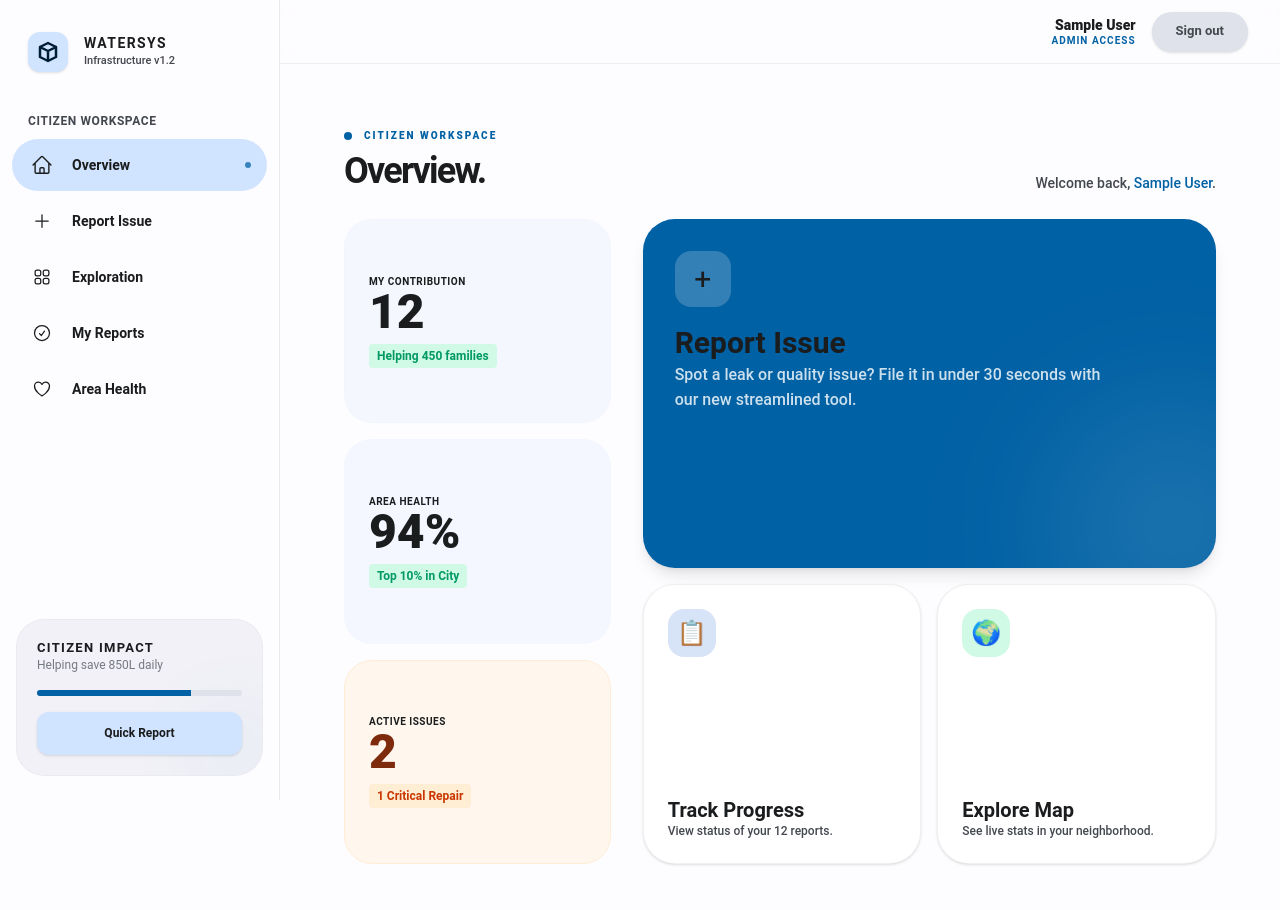
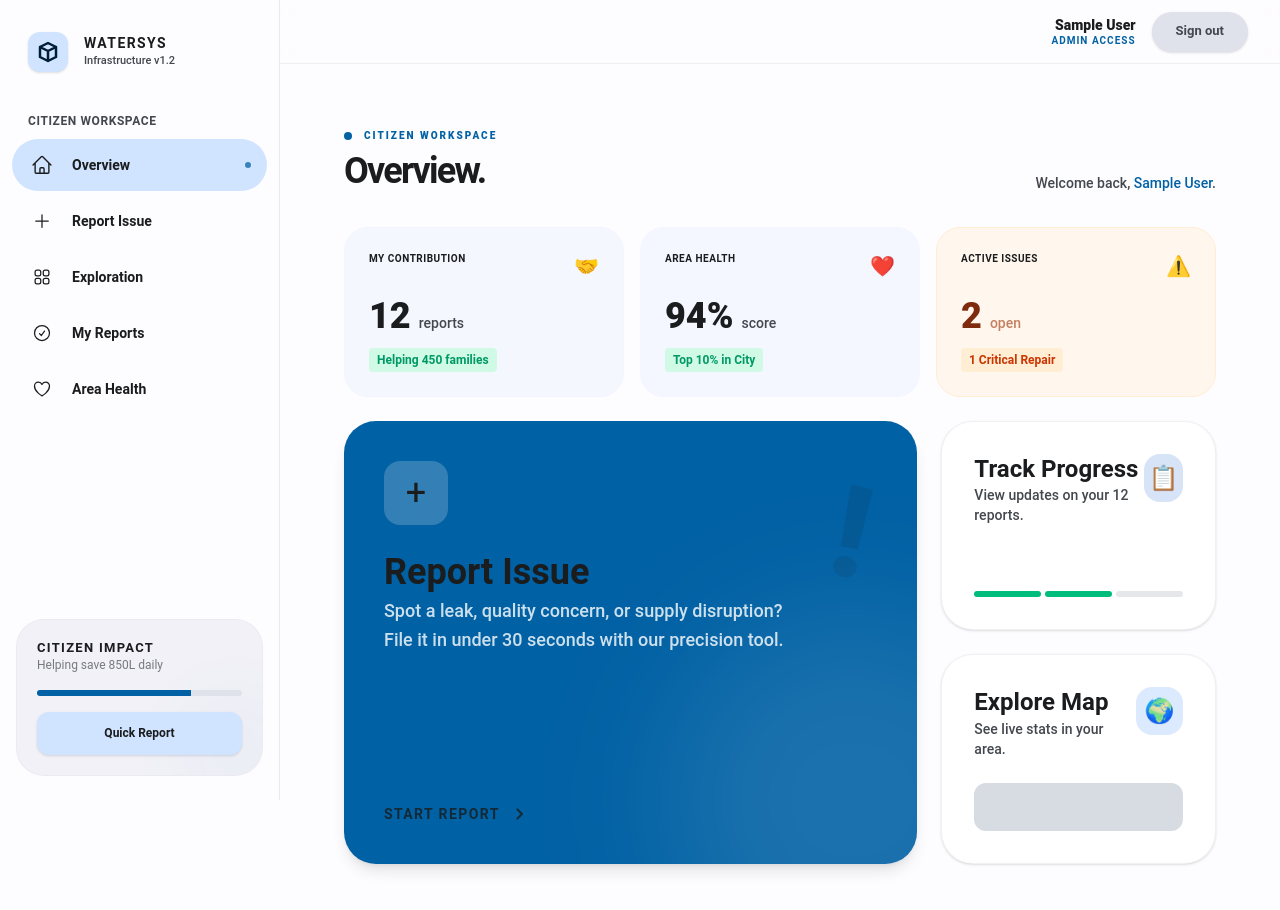
Before and after one commit to Namalekanayaka/Water-Reporting-system, a React (Vite) app in the folder water-reporting-frontend/: page / in a window 1280 px wide. Shown: the top 910 px of the page. Built offline with nearby package versions, Linux system fonts and the light colour scheme; sample sign-in values are in the browser's storage; grey boxes are pictures that could not be loaded.

Commit message:
feat: Add citizen home page with dynamic content for authenticated and unauthenticated users.

```diff
--- a/water-reporting-frontend/src/pages/citizen/Home.jsx
+++ b/water-reporting-frontend/src/pages/citizen/Home.jsx
@@ -7,9 +7,9 @@ const Home = () => {
 
   if (isAuthenticated) {
     return (
-      <div className="w-full bg-md-surface p-4 md:p-6 lg:p-8 h-screen overflow-hidden flex flex-col">
+      <div className="w-full bg-md-surface p-4 md:p-6 lg:p-8 min-h-screen flex flex-col">
         {/* Header - Compact */}
-        <div className="shrink-0 mb-6 flex items-end justify-between">
+        <div className="shrink-0 mb-8 flex items-end justify-between">
           <div>
             <div className="flex items-center gap-3 mb-1">
               <span className="w-2 h-2 rounded-full bg-md-primary"></span>
@@ -22,60 +22,102 @@ const Home = () => {
           </p>
         </div>
 
-        {/* Dashboard Grid - Full Height */}
-        <div className="flex-1 min-h-0 grid grid-cols-1 lg:grid-cols-12 gap-6">
+        {/* Top Row: Statistics */}
+        <div className="grid grid-cols-1 md:grid-cols-3 gap-4 mb-6">
+          <div className="bg-md-secondary-container/20 p-6 rounded-[24px] border border-md-secondary-container/10 flex flex-col justify-center transition-all hover:bg-md-secondary-container/30">
+            <div className="flex justify-between items-start mb-4">
+              <h3 className="text-md-on-surface-variant font-bold uppercase tracking-wider text-[10px]">My Contribution</h3>
+              <span className="text-xl">🤝</span>
+            </div>
+            <div className="flex items-baseline gap-2">
+              <p className="text-4xl font-black text-md-on-surface">12</p>
+              <span className="text-sm font-medium text-md-on-surface-variant">reports</span>
+            </div>
+            <p className="text-xs font-bold text-emerald-600 bg-emerald-100 px-2 py-1 rounded w-fit mt-3">Helping 450 families</p>
+          </div>
 
-          {/* Left Column: Stats (4 Cols) */}
-          <div className="lg:col-span-4 flex flex-col gap-4 h-full overflow-y-auto pr-2 custom-scrollbar">
-            <div className="bg-md-secondary-container/20 p-6 rounded-[28px] border border-md-secondary-container/10 flex-1 flex flex-col justify-center">
-              <h3 className="text-md-on-surface-variant font-bold uppercase tracking-wider text-[10px] mb-2">My Contribution</h3>
-              <p className="text-5xl font-black text-md-on-surface mb-2">12</p>
-              <p className="text-xs font-bold text-emerald-600 bg-emerald-100 px-2 py-1 rounded w-fit">Helping 450 families</p>
+          <div className="bg-md-primary-container/20 p-6 rounded-[24px] border border-md-primary-container/10 flex flex-col justify-center transition-all hover:bg-md-primary-container/30">
+            <div className="flex justify-between items-start mb-4">
+              <h3 className="text-md-on-surface-variant font-bold uppercase tracking-wider text-[10px]">Area Health</h3>
+              <span className="text-xl">❤️</span>
             </div>
-            <div className="bg-md-primary-container/20 p-6 rounded-[28px] border border-md-primary-container/10 flex-1 flex flex-col justify-center">
-              <h3 className="text-md-on-surface-variant font-bold uppercase tracking-wider text-[10px] mb-2">Area Health</h3>
-              <p className="text-5xl font-black text-md-on-surface mb-2">94%</p>
-              <p className="text-xs font-bold text-emerald-600 bg-emerald-100 px-2 py-1 rounded w-fit">Top 10% in City</p>
+            <div className="flex items-baseline gap-2">
+              <p className="text-4xl font-black text-md-on-surface">94%</p>
+              <span className="text-sm font-medium text-md-on-surface-variant">score</span>
             </div>
-            <div className="bg-orange-50 p-6 rounded-[28px] border border-orange-100 flex-1 flex flex-col justify-center">
-              <h3 className="text-orange-800/70 font-bold uppercase tracking-wider text-[10px] mb-2">Active Issues</h3>
-              <p className="text-5xl font-black text-orange-900 mb-2">2</p>
-              <p className="text-xs font-bold text-orange-700 bg-orange-100 px-2 py-1 rounded w-fit">1 Critical Repair</p>
+            <p className="text-xs font-bold text-emerald-600 bg-emerald-100 px-2 py-1 rounded w-fit mt-3">Top 10% in City</p>
+          </div>
+
+          <div className="bg-orange-50 p-6 rounded-[24px] border border-orange-100 flex flex-col justify-center transition-all hover:bg-orange-100/50">
+            <div className="flex justify-between items-start mb-4">
+              <h3 className="text-orange-800/70 font-bold uppercase tracking-wider text-[10px]">Active Issues</h3>
+              <span className="text-xl">⚠️</span>
+            </div>
+            <div className="flex items-baseline gap-2">
+              <p className="text-4xl font-black text-orange-900">2</p>
+              <span className="text-sm font-medium text-orange-800/60">open</span>
+            </div>
+            <p className="text-xs font-bold text-orange-700 bg-orange-100 px-2 py-1 rounded w-fit mt-3">1 Critical Repair</p>
           </div>
         </div>
 
-          {/* Right Column: Quick Actions (8 Cols) */}
-          <div className="lg:col-span-8 grid grid-cols-1 md:grid-cols-2 gap-4 h-full">
-            {/* Primary Action - Large */}
-            <Link to="/report" className="md:col-span-2 bg-md-primary text-white p-8 rounded-[32px] shadow-lg hover:shadow-xl transition-all group relative overflow-hidden flex flex-col justify-between">
-              <div className="relative z-10">
-                <div className="w-14 h-14 bg-white/20 backdrop-blur-md rounded-2xl flex items-center justify-center text-3xl mb-4 group-hover:scale-110 transition-transform">
+        {/* Main Content: Actions Grid */}
+        <div className="grid grid-cols-1 lg:grid-cols-12 gap-6 flex-1">
+          {/* Primary Action - Large Area (8 Cols) */}
+          <Link to="/report" className="lg:col-span-8 bg-md-primary text-white p-10 rounded-[32px] shadow-lg hover:shadow-xl transition-all group relative overflow-hidden flex flex-col justify-between min-h-[300px]">
+            <div className="relative z-10 max-w-lg">
+              <div className="w-16 h-16 bg-white/20 backdrop-blur-md rounded-2xl flex items-center justify-center text-4xl mb-6 group-hover:scale-110 transition-transform">
                 +
               </div>
-                <h3 className="text-3xl font-black mb-2">Report Issue</h3>
-                <p className="text-white/80 font-medium max-w-md">Spot a leak or quality issue? File it in under 30 seconds with our new streamlined tool.</p>
+              <h3 className="text-4xl font-black mb-4">Report Issue</h3>
+              <p className="text-white/80 font-medium text-lg leading-relaxed">
+                Spot a leak, quality concern, or supply disruption? <br />
+                File it in under 30 seconds with our precision tool.
+              </p>
             </div>
-              <div className="absolute right-0 bottom-0 w-64 h-64 bg-white/10 rounded-full translate-x-1/3 translate-y-1/3 blur-3xl"></div>
-            </Link>
 
-            {/* Secondary Actions */}
-            <Link to="/my-reports" className="bg-white p-6 rounded-[32px] border border-md-outline/10 shadow-sm hover:shadow-md transition-all group flex flex-col justify-between">
-              <div className="w-12 h-12 bg-md-secondary-container rounded-2xl flex items-center justify-center text-md-on-secondary-container text-2xl mb-4 group-hover:scale-110 transition-transform">
-                📋
+            <div className="relative z-10 mt-8 flex items-center gap-2 text-sm font-bold uppercase tracking-widest opacity-80 group-hover:opacity-100 transition-opacity">
+              <span>Start Report</span>
+              <svg className="w-4 h-4 group-hover:translate-x-1 transition-transform" fill="none" stroke="currentColor" viewBox="0 0 24 24"><path strokeLinecap="round" strokeLinejoin="round" strokeWidth={3} d="M14 5l7 7-7 7" /></svg>
             </div>
-              <div>
-                <h3 className="text-xl font-black text-md-on-surface mb-1">Track Progress</h3>
-                <p className="text-xs text-md-on-surface-variant font-medium">View status of your 12 reports.</p>
+
+            <div className="absolute right-0 bottom-0 w-96 h-96 bg-white/10 rounded-full translate-x-1/3 translate-y-1/3 blur-3xl"></div>
+            <div className="absolute top-0 right-0 p-12 opacity-10 text-9xl font-black rotate-12 pointer-events-none">
+              !
             </div>
           </Link>
 
-            <Link to="/area-health" className="bg-white p-6 rounded-[32px] border border-md-outline/10 shadow-sm hover:shadow-md transition-all group flex flex-col justify-between">
-              <div className="w-12 h-12 bg-emerald-100 rounded-2xl flex items-center justify-center text-emerald-700 text-2xl mb-4 group-hover:scale-110 transition-transform">
+          {/* Secondary Stack (4 Cols) */}
+          <div className="lg:col-span-4 flex flex-col gap-6">
+            <Link to="/my-reports" className="flex-1 bg-white p-8 rounded-[32px] border border-md-outline/10 shadow-sm hover:shadow-md transition-all group flex flex-col justify-between min-h-[180px]">
+              <div className="flex justify-between items-start">
+                <div>
+                  <h3 className="text-2xl font-black text-md-on-surface mb-2">Track Progress</h3>
+                  <p className="text-sm text-md-on-surface-variant font-medium">View updates on your 12 reports.</p>
+                </div>
+                <div className="w-12 h-12 bg-md-secondary-container rounded-2xl flex items-center justify-center text-md-on-secondary-container text-2xl group-hover:rotate-12 transition-transform">
+                  📋
+                </div>
+              </div>
+              <div className="mt-4 flex gap-1">
+                <span className="h-1.5 w-full bg-emerald-500 rounded-full"></span>
+                <span className="h-1.5 w-full bg-emerald-500 rounded-full"></span>
+                <span className="h-1.5 w-full bg-gray-200 rounded-full"></span>
+              </div>
+            </Link>
+
+            <Link to="/area-health" className="flex-1 bg-white p-8 rounded-[32px] border border-md-outline/10 shadow-sm hover:shadow-md transition-all group flex flex-col justify-between min-h-[180px]">
+              <div className="flex justify-between items-start">
+                <div>
+                  <h3 className="text-2xl font-black text-md-on-surface mb-2">Explore Map</h3>
+                  <p className="text-sm text-md-on-surface-variant font-medium">See live stats in your area.</p>
+                </div>
+                <div className="w-12 h-12 bg-blue-100 rounded-2xl flex items-center justify-center text-blue-700 text-2xl group-hover:scale-110 transition-transform">
                   🌍
                 </div>
-              <div>
-                <h3 className="text-xl font-black text-md-on-surface mb-1">Explore Map</h3>
-                <p className="text-xs text-md-on-surface-variant font-medium">See live stats in your neighborhood.</p>
+              </div>
+              <div className="mt-4 relative h-12 w-full bg-blue-50 rounded-xl overflow-hidden">
+                <div className="absolute inset-0 opacity-30 bg-[url('https://boofcv.org/images/thumb/3/35/Example_rendered_map.png/400px-Example_rendered_map.png')] bg-cover"></div>
               </div>
             </Link>
           </div>
@@ -87,29 +129,89 @@ const Home = () => {
   return (
     <div className="w-full bg-md-surface min-h-screen">
       {/* Hero Section - M3 Centered Display */}
-      <section className="max-w-[1200px] mx-auto px-6 pt-24 pb-20 flex flex-col items-center text-center">
-        <div className="max-w-4xl animate-in fade-in slide-in-from-bottom-8 duration-1000">
-          <h1 className="text-[52px] md:text-[88px] font-black tracking-tight text-md-on-surface leading-[1.05] mb-8">
+      {/* Hero Section - M3 Split Layout with Visual */}
+      <section className="max-w-[1400px] mx-auto px-6 pt-12 pb-20 lg:pt-24 lg:pb-32">
+        <div className="grid grid-cols-1 lg:grid-cols-12 gap-12 lg:gap-20 items-center">
+
+          {/* Left Content (7 Cols) */}
+          <div className="lg:col-span-7 flex flex-col items-start text-left animate-in fade-in slide-in-from-bottom-8 duration-1000">
+            <div className="inline-flex items-center gap-2 px-4 py-2 rounded-full bg-md-primary-container/30 text-md-primary text-sm font-bold uppercase tracking-wider mb-8 border border-md-primary-container/20">
+              <span className="relative flex h-2 w-2">
+                <span className="animate-ping absolute inline-flex h-full w-full rounded-full bg-md-primary opacity-75"></span>
+                <span className="relative inline-flex rounded-full h-2 w-2 bg-md-primary"></span>
+              </span>
+              System Live in Colombo
+            </div>
+
+            <h1 className="text-[56px] md:text-[80px] lg:text-[92px] font-black tracking-tighter text-md-on-surface leading-[0.95] mb-8">
               Water governance. <br />
-            <span className="text-md-primary italic">Perfected.</span>
+              <span className="text-md-primary">Perfected.</span>
             </h1>
-          <p className="text-[18px] md:text-[22px] text-md-on-surface-variant font-medium mb-12 max-w-2xl mx-auto leading-relaxed">
-            The next generation of community water management. Structured, powerful, and built for modern infrastructure.
+
+            <p className="text-[18px] md:text-[20px] text-md-on-surface-variant font-medium mb-12 max-w-xl leading-relaxed">
+              The definitive platform for community infrastructure tracking.
+              Report leaks, monitor quality, and see real-time resolution data.
             </p>
-          <div className="flex flex-col sm:flex-row gap-4 justify-center">
+
+            <div className="flex flex-col sm:flex-row gap-4 w-full sm:w-auto">
               <Link
                 to="/report"
-              className="h-14 px-10 bg-md-primary text-white rounded-full font-black text-[15px] flex items-center justify-center shadow-md hover:shadow-lg hover:bg-md-primary/90 transition-all active:scale-95"
+                className="h-16 px-10 bg-md-primary text-white rounded-full font-black text-[16px] flex items-center justify-center shadow-lg hover:shadow-xl hover:translate-y-[-2px] hover:bg-md-primary/95 transition-all text-nowrap"
               >
-              Report Infrastructure Issue
+                Start Report
+                <svg className="ml-2 w-5 h-5" fill="none" stroke="currentColor" viewBox="0 0 24 24"><path strokeLinecap="round" strokeLinejoin="round" strokeWidth={3} d="M14 5l7 7-7 7" /></svg>
               </Link>
               <Link
                 to="/dashboard"
-              className="h-14 px-10 bg-md-secondary-container text-md-on-secondary-container rounded-full font-black text-[15px] flex items-center justify-center hover:bg-md-secondary-container/80 transition-all active:scale-95"
+                className="h-16 px-10 bg-white text-md-on-surface rounded-full font-black text-[16px] flex items-center justify-center border border-md-outline/10 hover:bg-gray-50 hover:border-md-outline/30 transition-all text-nowrap"
               >
-              View System Analytics
+                View Live Map
               </Link>
             </div>
+          </div>
+
+          {/* Right Visual (5 Cols) - Abstract App Preview */}
+          <div className="lg:col-span-5 relative hidden lg:block h-[600px]">
+            {/* Decorative Background Blob */}
+            <div className="absolute top-1/2 left-1/2 -translate-x-1/2 -translate-y-1/2 w-[140%] h-[140%] bg-gradient-to-tr from-md-primary-container/40 to-white/0 rounded-full blur-3xl opacity-60"></div>
+
+            {/* Floating Cards Mockup */}
+            <div className="relative h-full w-full perspective-1000">
+              {/* Card 1: Map Preview */}
+              <div className="absolute top-10 right-0 w-[90%] bg-white p-4 rounded-[32px] shadow-2xl border border-md-outline/5 rotate-[-6deg] hover:rotate-0 transition-transform duration-700 z-10">
+                <div className="h-48 bg-slate-100 rounded-[24px] overflow-hidden relative">
+                  <div className="absolute inset-0 opacity-40 bg-[url('https://boofcv.org/images/thumb/3/35/Example_rendered_map.png/400px-Example_rendered_map.png')] bg-cover"></div>
+                  <div className="absolute top-1/2 left-1/2 -translate-x-1/2 -translate-y-1/2 w-8 h-8 bg-md-primary rounded-full shadow-lg border-4 border-white"></div>
+                  <div className="absolute bottom-4 left-4 bg-white/90 backdrop-blur px-3 py-1.5 rounded-lg text-xs font-bold shadow-sm">
+                    📍 12 Active Reports
+                  </div>
+                </div>
+                <div className="mt-4 flex gap-3 items-center px-2 pb-2">
+                  <div className="w-10 h-10 rounded-full bg-md-primary/10 flex items-center justify-center text-md-primary font-bold">A</div>
+                  <div>
+                    <div className="h-2 w-24 bg-slate-200 rounded mb-1.5"></div>
+                    <div className="h-2 w-16 bg-slate-100 rounded"></div>
+                  </div>
+                </div>
+              </div>
+
+              {/* Card 2: Status Alert */}
+              <div className="absolute bottom-20 left-0 w-[80%] bg-md-surface-variant p-6 rounded-[32px] shadow-xl border border-white/50 rotate-[3deg] hover:rotate-0 transition-transform duration-700 z-20 backdrop-blur-md">
+                <div className="flex items-center justify-between mb-4">
+                  <span className="text-[10px] font-black uppercase tracking-widest opacity-60">System Update</span>
+                  <span className="w-2 h-2 rounded-full bg-green-500"></span>
+                </div>
+                <h3 className="text-xl font-black mb-2">Leak Resolved</h3>
+                <div className="flex items-center gap-2 text-sm opacity-80 mb-4">
+                  <span>✅ Main St. Pipe fixed</span>
+                </div>
+                <div className="h-1.5 w-full bg-black/5 rounded-full overflow-hidden">
+                  <div className="h-full w-full bg-green-500"></div>
+                </div>
+              </div>
+            </div>
+          </div>
+
         </div>
       </section>
 
```
Also changed, not shown: 1 other file (tests, documents, lock files or other folders). Lines whose indentation alone changed are shown as unchanged.
